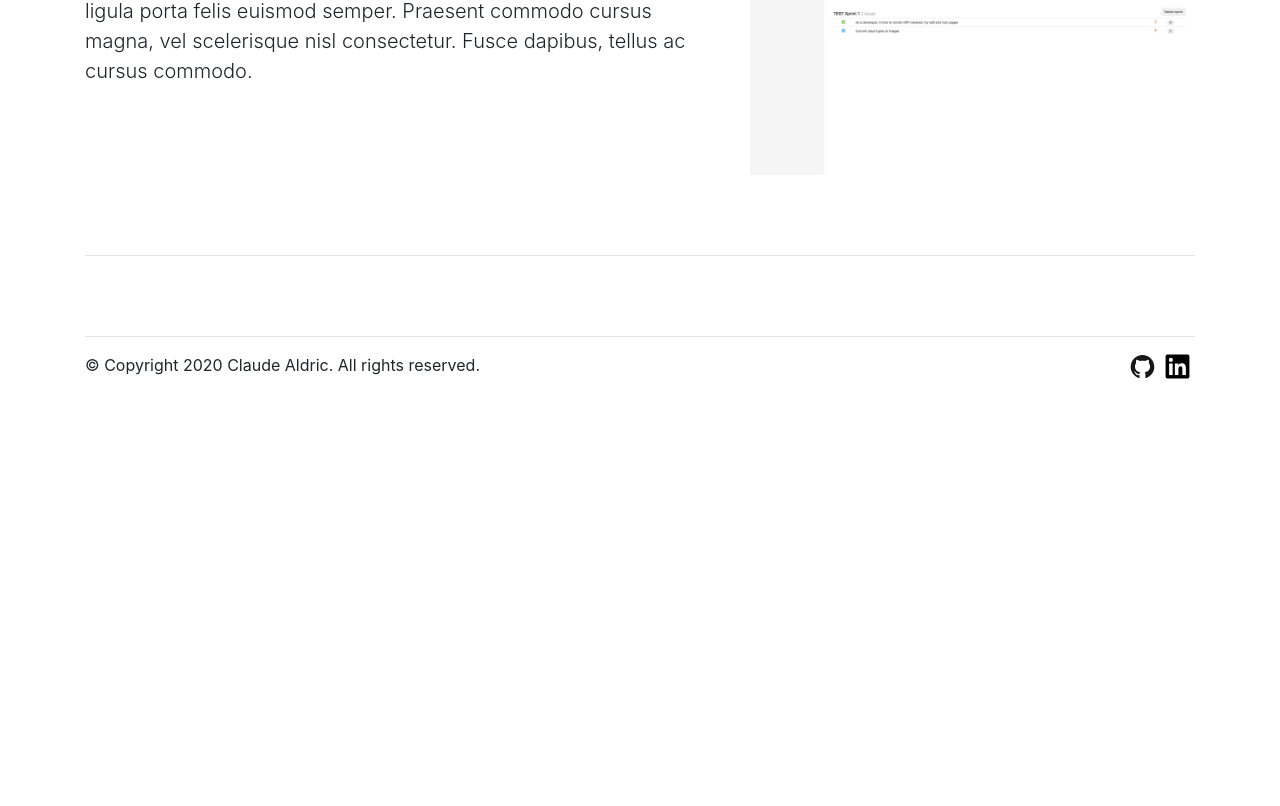
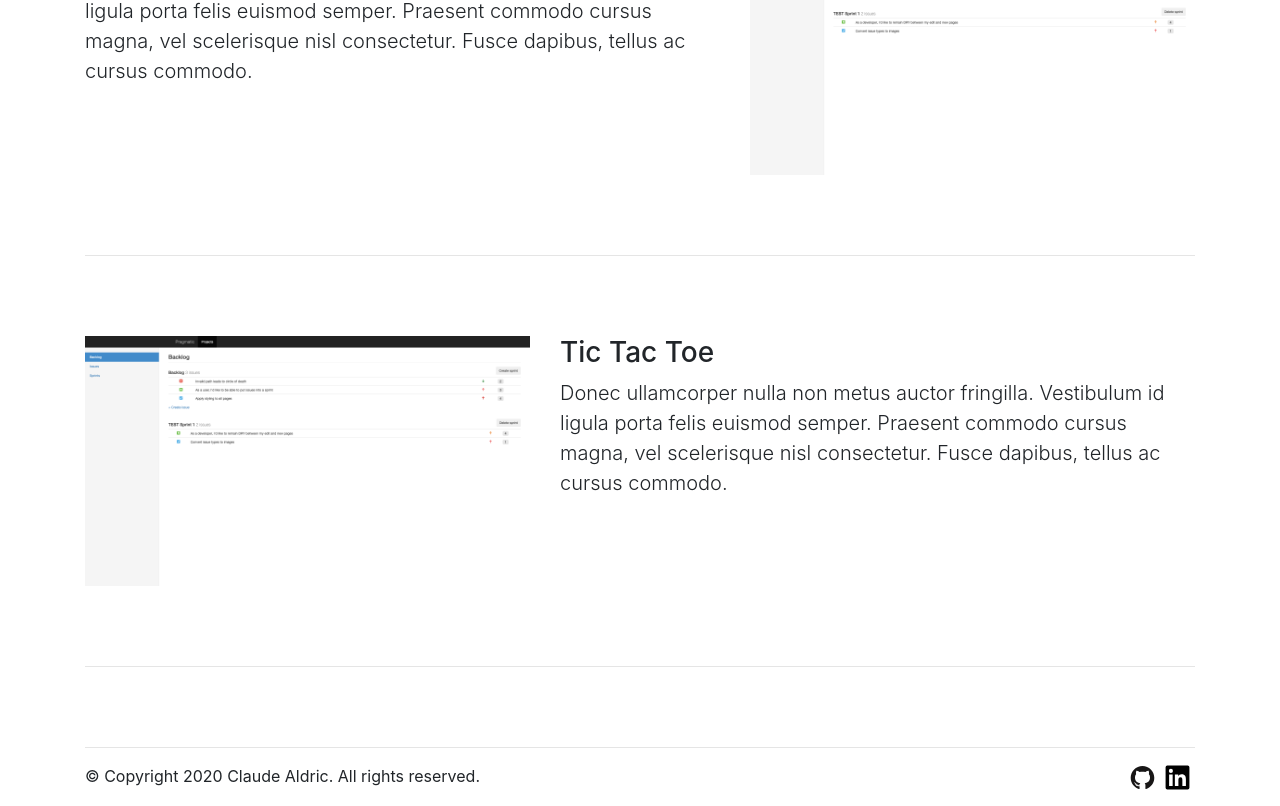
Before and after one commit to claudealdric/caldric.github.io, a React (Create React App) app in the folder client/: page /portfolio in a window 1280 px wide. Shown: the part 1859-2665 px from the top of the page. Before the commit the page ends 2254 px from the top, so only its background shows below. Built offline with nearby package versions, Linux system fonts and the light colour scheme.

Commit message:
Add tic tac toe project

```diff
--- a/client/src/projects.ts
+++ b/client/src/projects.ts
@@ -31,6 +31,14 @@ const projects: Project[] = [
     imgSrc: './pragmatic.png',
     github: 'https://github.com/caldric/pragmatic',
   },
+  {
+    id: 4,
+    name: 'Tic Tac Toe',
+    description:
+      'Donec ullamcorper nulla non metus auctor fringilla. Vestibulum id ligula porta felis euismod semper. Praesent commodo cursus magna, vel scelerisque nisl consectetur. Fusce dapibus, tellus ac cursus commodo.',
+    imgSrc: './pragmatic.png',
+    github: 'https://github.com/caldric/tic-tac-toe',
+  },
 ];
 
 export { projects };
```
